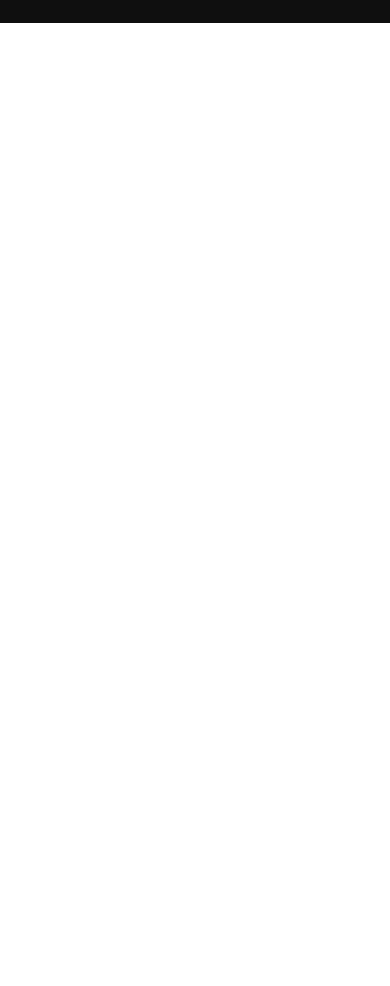
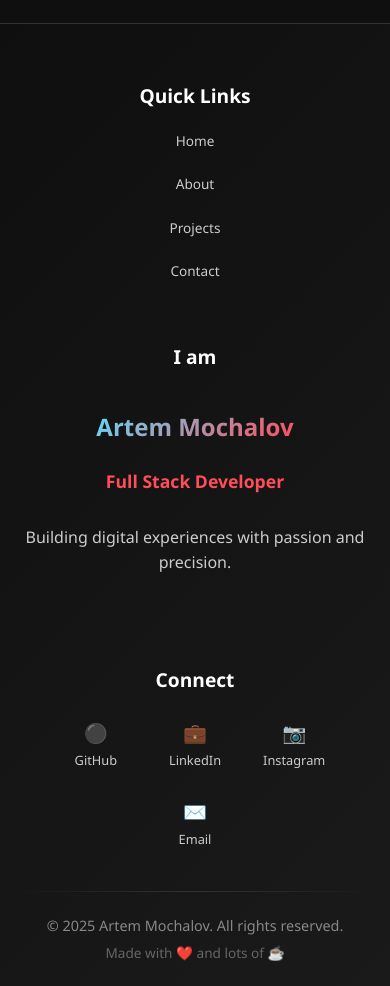
Before and after one commit to ArMoRi1/react-portfolio, a React (Create React App) app: page / in a window 390 px wide. Shown: the part 7320-8306 px from the top of the page. Before the commit the page ends 7343 px from the top, so only its background shows below. Built offline with nearby package versions, Linux system fonts and the light colour scheme.

Commit message:
created Footer Section

```diff
--- a/src/App.js
+++ b/src/App.js
@@ -4,7 +4,7 @@ import Greetings from '../src/components/Greetings/Greetings';
 import About from '../src/components/About/About';
 import Projects from '../src/components/Projects/Projects';
 import Contact from '../src/components/Contact/Contact';
-// import Footer from '../src/components/Footer';
+import Footer from '../src/components/Footer/Footer';
 import './App.css';
 
 function App() {
@@ -29,9 +29,7 @@ function App() {
                 <Contact />
             </section>
 
-            {/*/!* Additional sections that might not be in main navigation *!/*/}
-            {/*<MenuSection />*/}
-            {/*<FooterSection />*/}
+            <Footer />
         </div>
     );
 }
--- a/src/components/Footer/Footer.css
+++ b/src/components/Footer/Footer.css
@@ -0,0 +1,301 @@
+/* Footer.css */
+
+.footer-section {
+    background: linear-gradient(135deg, #0f0f0f 0%, #1a1a1a 100%);
+    color: #ffffff;
+    padding: 3rem 2rem 1rem;
+    font-family: 'Segoe UI', sans-serif;
+    border-top: 1px solid #333;
+}
+
+.footer-container {
+    max-width: 1200px;
+    margin: 0 auto;
+}
+
+.footer-content {
+    display: grid;
+    grid-template-columns: 1fr 1fr 1fr;
+    gap: 3rem;
+    margin-bottom: 2rem;
+    align-items: start;
+}
+
+/* Ліва частина */
+.footer-left {
+    display: flex;
+    flex-direction: column;
+    align-items: center;
+    min-height: 200px;
+    justify-content: flex-start;
+}
+
+.footer-left h4 {
+    font-size: 1.2rem;
+    margin-bottom: 1rem;
+    color: #fff;
+    font-weight: 600;
+    text-align: center;
+}
+
+.footer-name {
+    font-size: 1.8rem;
+    font-weight: 700;
+    margin-bottom: 0.5rem;
+    background: linear-gradient(135deg, #61dafb, #ff4d5a);
+    -webkit-background-clip: text;
+    -webkit-text-fill-color: transparent;
+    /*background-clip: text;*/
+}
+
+.footer-title {
+    font-size: 1.1rem;
+    color: #ff4d5a;
+    margin-bottom: 1rem;
+    font-weight: 600;
+}
+
+.footer-description {
+    color: #ccc;
+    line-height: 1.6;
+    max-width: 300px;
+    text-align: center;
+}
+
+/* Центр - Швидкі посилання */
+.footer-center {
+    display: flex;
+    flex-direction: column;
+    align-items: center;
+    min-height: 200px;
+    justify-content: flex-start;
+}
+
+.footer-center h4 {
+    font-size: 1.2rem;
+    margin-bottom: 1rem;
+    color: #fff;
+    font-weight: 600;
+    text-align: center;
+}
+
+.footer-links {
+    list-style: none;
+    padding: 0;
+    margin: 0;
+    display: flex;
+    flex-direction: column;
+    align-items: center;
+    gap: 0.8rem;
+}
+
+.footer-links li {
+    width: 100%;
+    display: flex;
+    justify-content: center;
+}
+
+.footer-link {
+    color: #ccc;
+    text-decoration: none;
+    transition: all 0.3s ease;
+    font-size: 0.95rem;
+    padding: 0.5rem 1rem;
+    border-radius: 8px;
+    border: 1px solid transparent;
+    display: inline-block;
+    min-width: 80px;
+    text-align: center;
+    position: relative;
+}
+
+.footer-link:hover {
+    color: #61dafb;
+    background: rgba(97, 218, 251, 0.1);
+    border-color: rgba(97, 218, 251, 0.2);
+    transform: translateY(-2px);
+}
+
+.footer-link::before {
+    content: '';
+    position: absolute;
+    bottom: 0;
+    left: 50%;
+    width: 0;
+    height: 2px;
+    background: linear-gradient(90deg, #61dafb, #ff4d5a);
+    transition: all 0.3s ease;
+    transform: translateX(-50%);
+}
+
+.footer-link:hover::before {
+    width: 100%;
+}
+
+/* Права частина - Соцмережі */
+.footer-right {
+    display: flex;
+    flex-direction: column;
+    align-items: center;
+    min-height: 200px;
+    justify-content: flex-start;
+}
+
+.footer-right h4 {
+    font-size: 1.2rem;
+    margin-bottom: 1rem;
+    color: #fff;
+    font-weight: 600;
+    text-align: center;
+}
+
+.social-links {
+    display: flex;
+    flex-direction: column;
+    gap: 0.8rem;
+    align-items: center;
+}
+
+.social-link {
+    display: flex;
+    align-items: center;
+    gap: 0.8rem;
+    color: #ccc;
+    text-decoration: none;
+    transition: all 0.3s ease;
+    padding: 0.5rem;
+    border-radius: 8px;
+    border: 1px solid transparent;
+}
+
+.social-link:hover {
+    color: #61dafb;
+    background: rgba(97, 218, 251, 0.1);
+    border-color: rgba(97, 218, 251, 0.2);
+    transform: translateX(5px);
+}
+
+.social-icon {
+    font-size: 1.2rem;
+    width: 24px;
+    text-align: center;
+}
+
+.social-name {
+    font-size: 0.95rem;
+}
+
+/* Нижня частина */
+.footer-bottom {
+    margin-top: 2rem;
+}
+
+.footer-divider {
+    height: 1px;
+    background: linear-gradient(90deg, transparent, #333, transparent);
+    margin-bottom: 1.5rem;
+}
+
+.footer-copyright {
+    text-align: center;
+    color: #888;
+}
+
+.footer-copyright p {
+    margin: 0.5rem 0;
+    font-size: 0.9rem;
+}
+
+.footer-note {
+    font-size: 0.85rem !important;
+    color: #666 !important;
+}
+
+/* Респонсивний дизайн */
+@media (max-width: 968px) {
+    .footer-content {
+        grid-template-columns: 1fr 1fr;
+        gap: 2rem;
+    }
+
+    .footer-left {
+        grid-column: 1 / -1;
+        text-align: center;
+        margin-bottom: 1rem;
+    }
+}
+
+@media (max-width: 640px) {
+    .footer-section {
+        padding: 2rem 1rem 1rem;
+    }
+
+    .footer-content {
+        grid-template-columns: 1fr;
+        gap: 2rem;
+        text-align: center;
+    }
+
+    .footer-left {
+        grid-column: auto;
+    }
+
+    .footer-description {
+        max-width: none;
+    }
+
+    .social-links {
+        justify-content: center;
+        flex-direction: row;
+        flex-wrap: wrap;
+    }
+
+    .social-link {
+        flex-direction: column;
+        gap: 0.3rem;
+        padding: 0.8rem;
+        min-width: 80px;
+    }
+
+    .social-name {
+        font-size: 0.8rem;
+    }
+
+    .footer-links {
+        flex-direction: row;
+        flex-wrap: wrap;
+        justify-content: center;
+        gap: 1rem;
+    }
+
+    .footer-link {
+        min-width: 60px;
+        padding: 0.4rem 0.8rem;
+        font-size: 0.9rem;
+    }
+}
+
+@media (max-width: 480px) {
+    .footer-name {
+        font-size: 1.5rem;
+    }
+
+    .social-links {
+        gap: 0.5rem;
+    }
+
+    .social-link {
+        min-width: 70px;
+        padding: 0.6rem;
+    }
+
+    .footer-links {
+        gap: 0.8rem;
+    }
+
+    .footer-link {
+        padding: 0.3rem 0.6rem;
+        font-size: 0.85rem;
+        min-width: 50px;
+    }
+}
--- a/src/components/Footer/Footer.js
+++ b/src/components/Footer/Footer.js
@@ -0,0 +1,105 @@
+import React from 'react';
+import './Footer.css';
+
+const Footer = () => {
+    const currentYear = new Date().getFullYear();
+
+    const socialLinks = [
+        {
+            name: 'GitHub',
+            url: 'https://github.com/your-username',
+            icon: '⚫', // GitHub icon
+        },
+        {
+            name: 'LinkedIn',
+            url: 'https://linkedin.com/in/your-profile',
+            icon: '💼', // LinkedIn icon
+        },
+        {
+            name: 'Instagram',
+            url: 'https://instagram.com/your-username',
+            icon: '📷', // Instagram icon
+        },
+        {
+            name: 'Email',
+            url: 'mailto:your.email@example.com',
+            icon: '✉️', // Email icon
+        }
+    ];
+
+    const quickLinks = [
+        { name: 'Home', href: '#home' },
+        { name: 'About', href: '#about' },
+        { name: 'Projects', href: '#projects' },
+        { name: 'Contact', href: '#contact' }
+    ];
+
+    return (
+        <footer className="footer-section">
+            <div className="footer-container">
+                <div className="footer-content">
+
+                    {/* Центр - Швидкі посилання */}
+                    <div className="footer-center">
+                        <h4>Quick Links</h4>
+                        <ul className="footer-links">
+                            {quickLinks.map((link, index) => (
+                                <li key={index}>
+                                    <a href={link.href} className="footer-link">
+                                        {link.name}
+                                    </a>
+                                </li>
+                            ))}
+                        </ul>
+                    </div>
+
+                    {/* Ліва частина - Інформація */}
+                    {/* Ліва частина - Інформація */}
+                    <div className="footer-left">
+                        <h4>I am</h4>
+                        <h3 className="footer-name">Artem Mochalov</h3>
+                        <p className="footer-title">Full Stack Developer</p>
+                        <p className="footer-description">
+                            Building digital experiences with passion and precision.
+                        </p>
+                    </div>
+
+
+
+                    {/* Права частина - Соцмережі */}
+                    <div className="footer-right">
+                        <h4>Connect</h4>
+                        <div className="social-links">
+                            {socialLinks.map((social, index) => (
+                                <a
+                                    key={index}
+                                    href={social.url}
+                                    target="_blank"
+                                    rel="noopener noreferrer"
+                                    className="social-link"
+                                    title={social.name}
+                                >
+                                    <span className="social-icon">{social.icon}</span>
+                                    <span className="social-name">{social.name}</span>
+                                </a>
+                            ))}
+                        </div>
+                    </div>
+                </div>
+
+                {/* Нижня частина - Копірайт */}
+                <div className="footer-bottom">
+                    <div className="footer-divider"></div>
+                    <div className="footer-copyright">
+                        <p>&copy; {currentYear} Artem Mochalov. All rights reserved.</p>
+                        <p className="footer-note">
+                            Made with ❤️ and lots of ☕
+                        </p>
+                    </div>
+                </div>
+            </div>
+        </footer>
+    );
+};
+
+export default Footer;
```
